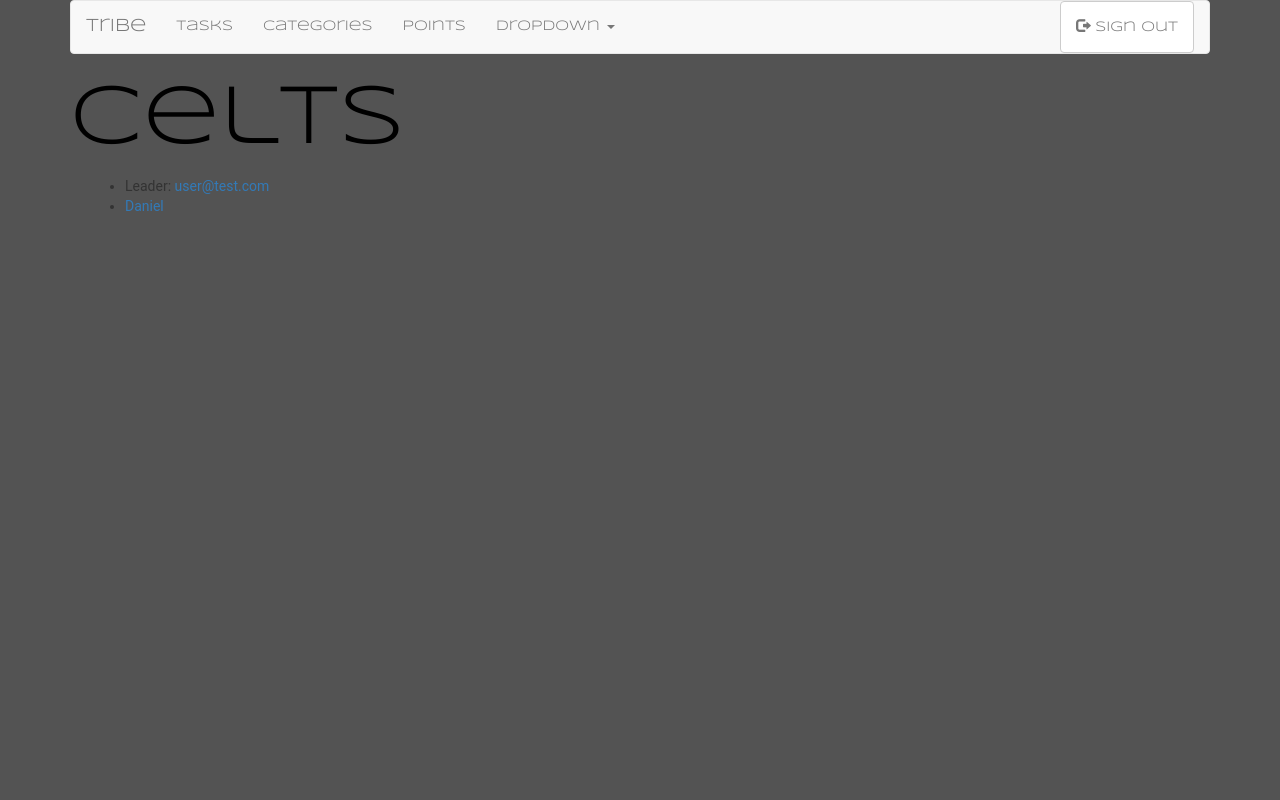
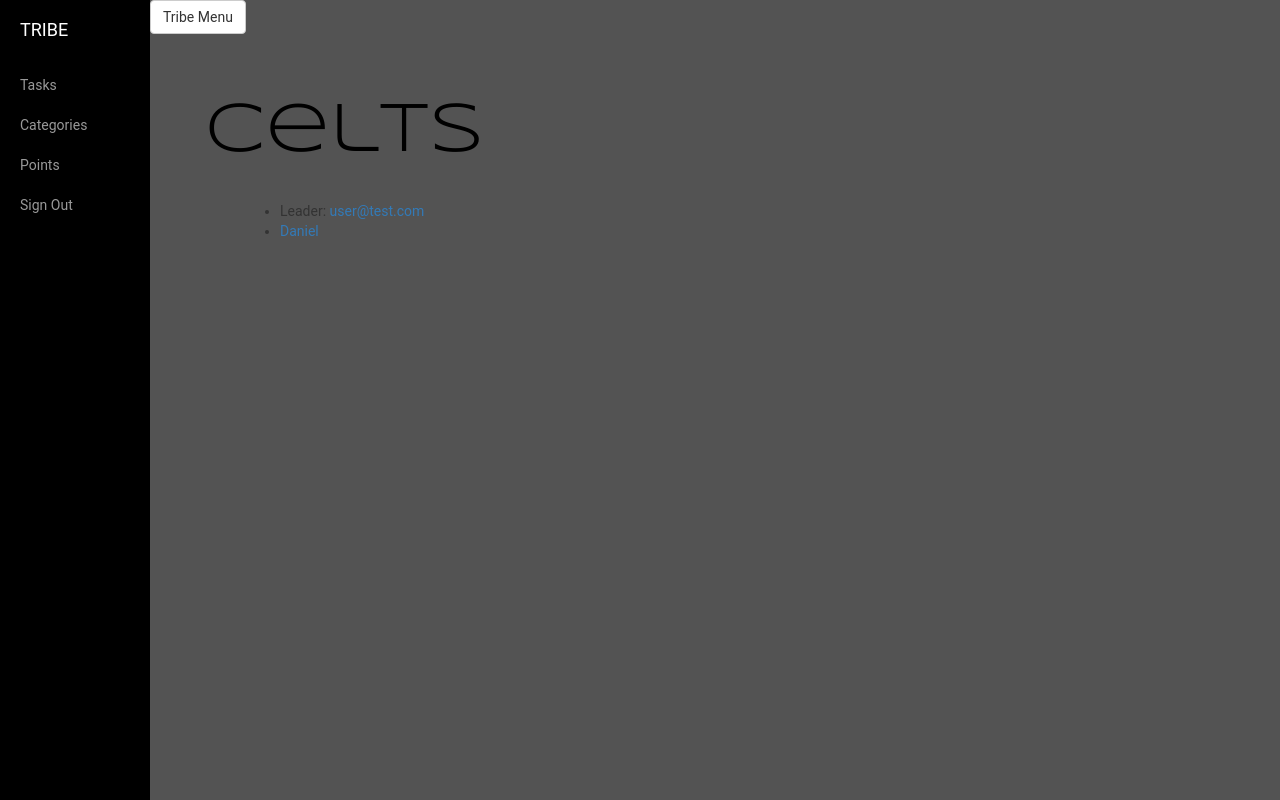
Before and after one commit to sandeel/tribe, a Django app: page /mytribe/ in a window 1280 px wide. Run offline with Django 3.2, Linux system fonts and the light colour scheme; a user stored in the database is signed in; data comes from the database, SQL or seed files in the repository; both versions use the stored data as it was after the commit; parts of the project's set-up code (start-up, migrations or seed data) failed here and were passed over; some libraries are stand-ins or nearby versions.

Commit message:
Added collapsible navigation sidebar and ensured it also works on mobile

```diff
--- a/tribe/points/templates/points/task_list.html
+++ b/tribe/points/templates/points/task_list.html
@@ -2,7 +2,6 @@
 {% block content %}
 {% include "tribe/logged_in.html" %}
 <h2>Available Tasks</h2>
-<ul>
 {% for task in object_list %}
     {% if not task.has_been_checked_in_on %}
         <div class="panel panel-default">
@@ -19,7 +18,6 @@
 {% empty %}
     <li>No tasks yet.</li>
 {% endfor %}
-</ul>
 
 
 
--- a/tribe/tribe/static/tribe/style.css
+++ b/tribe/tribe/static/tribe/style.css
@@ -11,7 +11,7 @@ body {
 
 h1 {
     color: black;
-    font-size: 600%;
+    font-size: 500%;
     font-family: 'Syncopate', sans-serif;
 }
 
@@ -43,3 +43,122 @@ input[type='text'],input[type="password"],textarea {
     font-family: roboto;
     font-size: 150%;
 }
+
+
+#wrapper {
+    padding-left: 0;
+    -webkit-transition: all 0.5s ease;
+    -moz-transition: all 0.5s ease;
+    -o-transition: all 0.5s ease;
+    transition: all 0.5s ease;
+}
+
+#wrapper.toggled {
+    padding-left: 150px;
+}
+
+#sidebar-wrapper {
+    z-index: 1000;
+    position: fixed;
+    left: 150px;
+    width: 0;
+    height: 100%;
+    margin-left: -150px;
+    overflow-y: auto;
+    background: #000;
+    -webkit-transition: all 0.5s ease;
+    -moz-transition: all 0.5s ease;
+    -o-transition: all 0.5s ease;
+    transition: all 0.5s ease;
+}
+
+#wrapper.toggled #sidebar-wrapper {
+    width: 150px;
+}
+
+#page-content-wrapper {
+    width: 100%;
+    position: absolute;
+    padding: 15px;
+}
+
+#wrapper.toggled #page-content-wrapper {
+    position: absolute;
+    margin-right: -150px;
+}
+
+/* Sidebar Styles */
+
+.sidebar-nav {
+    position: absolute;
+    top: 0;
+    width: 150px;
+    margin: 0;
+    padding: 0;
+    list-style: none;
+}
+
+.sidebar-nav li {
+    text-indent: 20px;
+    line-height: 40px;
+}
+
+.sidebar-nav li a {
+    display: block;
+    text-decoration: none;
+    color: #999999;
+}
+
+.sidebar-nav li a:hover {
+    text-decoration: none;
+    color: #fff;
+    background: rgba(255,255,255,0.2);
+}
+
+.sidebar-nav li a:active,
+.sidebar-nav li a:focus {
+    text-decoration: none;
+}
+
+.sidebar-nav > .sidebar-brand {
+    height: 65px;
+    font-size: 18px;
+    line-height: 60px;
+}
+
+.sidebar-nav > .sidebar-brand a {
+    color: #999999;
+}
+
+.sidebar-nav > .sidebar-brand a:hover {
+    color: #fff;
+    background: none;
+}
+
+@media(min-width:768px) {
+    #wrapper {
+        padding-left: 150px;
+    }
+
+    #wrapper.toggled {
+        padding-left: 0;
+    }
+
+    #sidebar-wrapper {
+        width: 150px;
+    }
+
+    #wrapper.toggled #sidebar-wrapper {
+        width: 0;
+    }
+
+    #page-content-wrapper {
+        padding: 20px;
+        position: relative;
+    }
+
+    #wrapper.toggled #page-content-wrapper {
+        position: relative;
+        margin-right: 0;
+    }
+}
--- a/tribe/tribe/templates/tribe/base.html
+++ b/tribe/tribe/templates/tribe/base.html
@@ -30,9 +30,17 @@
 
   </head>
   <body>
+    {% block content %}
+    {% endblock %}
 
-        {% block content %}
-        {% endblock %}
+    <!-- Menu Toggle Script -->
+    <script>
+    $("#menu-toggle").click(function(e) {
+        e.preventDefault();
+        $("#wrapper").toggleClass("toggled");
+    });
+    </script>
+
 
   </body>
 </html>
--- a/tribe/tribe/templates/tribe/inviteduser_list.html
+++ b/tribe/tribe/templates/tribe/inviteduser_list.html
@@ -1,8 +1,8 @@
 {% extends "tribe/base.html" %}
 {% block content %}
 {% include "tribe/logged_in.html" %}
-<h1>Invitees</h2>
-<div class="container" style="width:50%">
+<h2>Invitees</h2>
+<div class="container">
 
     <ul style="list-style: none;">
     {% for invitee in invitees %}
--- a/tribe/tribe/templates/tribe/logged_in.html
+++ b/tribe/tribe/templates/tribe/logged_in.html
@@ -1,44 +1,31 @@
-    <div class="container">
+    <link href="css/simple-sidebar.css" rel="stylesheet">
 
-      <!-- Static navbar -->
-      <nav class="navbar navbar-default" role="navigation">
-        <div class="container-fluid">
-          <div class="navbar-header">
-            <button type="button" class="navbar-toggle collapsed" data-toggle="collapse" data-target="#navbar" aria-expanded="false" aria-controls="navbar">
-              <span class="sr-only">Toggle navigation</span>
-              <span class="icon-bar"></span>
-              <span class="icon-bar"></span>
-              <span class="icon-bar"></span>
-            </button>
-            <a class="navbar-brand" href="/mytribe/">tribe</a>
-          </div>
-          <div id="navbar" class="navbar-collapse collapse">
-            <ul class="nav navbar-nav">
-              <li><a href="/mytribe/tasks/">tasks</a></li>
-              <li><a href="/mytribe/tasks/categories/">categories</a></li>
-              <li><a href="#">points</a></li>
-              <li class="dropdown">
-                <a href="#" class="dropdown-toggle" data-toggle="dropdown" role="button" aria-expanded="false">Dropdown <span class="caret"></span></a>
-                <ul class="dropdown-menu" role="menu">
-                  <li><a href="#">Action</a></li>
-                  <li><a href="#">Another action</a></li>
-                  <li><a href="#">Something else here</a></li>
-                  <li class="divider"></li>
-                  <li class="dropdown-header">Nav header</li>
-                  <li><a href="#">Separated link</a></li>
-                  <li><a href="#">One more separated link</a></li>
-                </ul>
-              </li>
+    <div id="wrapper">
+
+        <!-- Sidebar -->
+        <div id="sidebar-wrapper">
+            <ul class="sidebar-nav">
+                <li class="sidebar-brand">
+                    <a href="/mytribe/">
+                        TRIBE
+                    </a>
+                </li>
+                <li>
+                    <a href="/mytribe/tasks/">Tasks</a>
+                </li>
+                <li>
+                    <a href="/mytribe/tasks/categories/">Categories</a>
+                </li>
+                <li>
+                    <a href="#">Points</a>
+                </li>
+                <li>
+                    <a href="/logout/">Sign Out</a>
+                </li>
             </ul>
-            <ul class="nav navbar-nav navbar-right">
-                  <li>
-                  <a href="/">{{ user.username }}<span class="sr-only">(current)</span></a></li>
-              <li>
-                <a href="/logout" type="button" class="btn btn-default">
-                  <span class="glyphicon glyphicon-log-out" aria-hidden="true"></span> Sign Out
-                </a>
-             </li>
-            </ul>
-          </div><!--/.nav-collapse -->
-            </div><!--/.container-fluid -->
-      </nav>
+        </div>
+        <!-- /#sidebar-wrapper -->
+
+        <a href="#menu-toggle" class="btn btn-default" id="menu-toggle"> Tribe Menu </a>
+
+        <div id="page-content-wrapper">
--- a/tribe/tribe/templates/tribe/my_tribe.html
+++ b/tribe/tribe/templates/tribe/my_tribe.html
@@ -1,6 +1,11 @@
 {% extends "tribe/base.html" %}
 {% block content %}
 {% include "tribe/logged_in.html" %}
+
+<!-- Page Content -->
+<div id="page-content-wrapper">
+    <div class="container-fluid">
+
 
 <h1>{{ user.tribe.name }}</h2>
 
@@ -19,8 +24,12 @@
 
 {% endif %}
 
+        <!-- Page Content -->
+        <div id="page-content-wrapper">
+            <div class="container-fluid">
+                <div class="row">
+                    <div class="col-lg-12">
 
-<div class="container">
     <ul>
     {% for u in user.tribe.members.all %}
         <li>
@@ -31,6 +40,13 @@
         </li>
     {% endfor %}
     </ul>
-</div>
+
+        </div>
+        </div>
+        </div>
+        </div>
+    </div>
+    <!-- /#wrapper -->
+
 
 {% endblock %}
--- a/tribe_mobile/platforms/android/assets/www/js/index.js
+++ b/tribe_mobile/platforms/android/assets/www/js/index.js
@@ -33,7 +33,7 @@ var app = {
     // The scope of 'this' is the event. In order to call the 'receivedEvent'
     // function, we must explicitly call 'app.receivedEvent(...);'
     onDeviceReady: function() {
-         window.location="http://1e91c36c.ngrok.com";
+         window.location=" http://39a0b489.ngrok.com";
     },
     // Update DOM on a Received Event
     receivedEvent: function(id) {
--- a/tribe_mobile/www/js/index.js
+++ b/tribe_mobile/www/js/index.js
@@ -33,7 +33,7 @@ var app = {
     // The scope of 'this' is the event. In order to call the 'receivedEvent'
     // function, we must explicitly call 'app.receivedEvent(...);'
     onDeviceReady: function() {
-         window.location="http://1e91c36c.ngrok.com";
+         window.location=" http://39a0b489.ngrok.com";
     },
     // Update DOM on a Received Event
     receivedEvent: function(id) {
```
Also changed, not shown: tribe/db.sqlite3, 5 other files.
